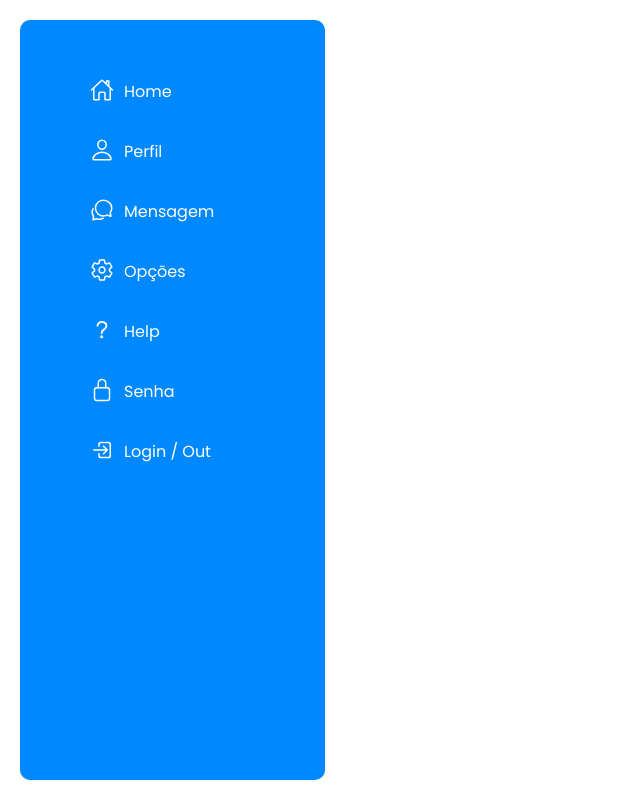
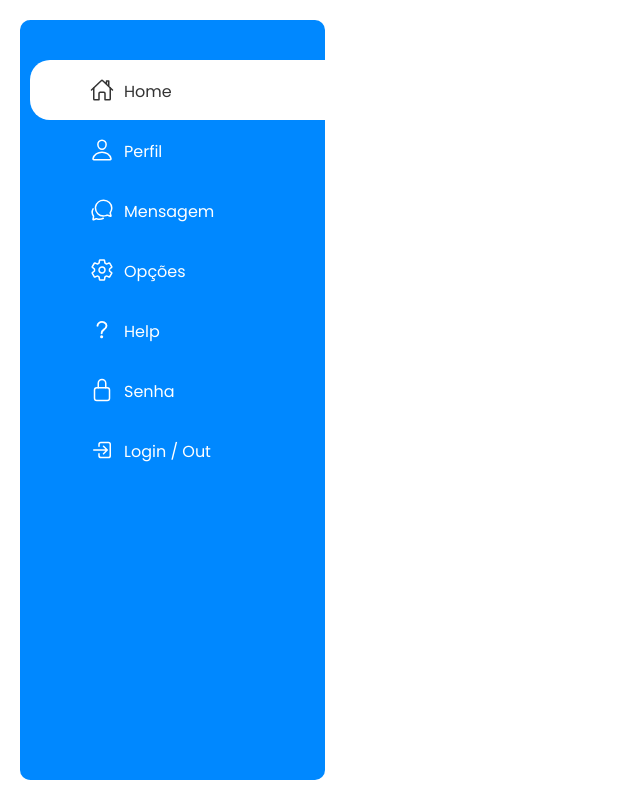
Before and after one commit to DigitalHDR/Menu-Vertical-html-css-javascript, a plain HTML site: page index.html in a window 1280 px wide. Shown: the whole page, without its empty margins (0-640 px from the left). Drawn offline with nearby package versions, Linux system fonts and the light colour scheme.

Commit message:
border-left-radius em li class action

```diff
--- a/index.html
+++ b/index.html
@@ -10,7 +10,7 @@
   <body>
     <div class="navigation">
       <ul>
-        <li class="list">
+        <li class="list action">
           <a href="#">
             <span class="icon"></span>
             <ion-icon name="home-outline"></ion-icon>
--- a/style.css
+++ b/style.css
@@ -40,6 +40,12 @@ body {
 .navigation ul li {
   position: relative;
   width: 100%;
+  border-top-left-radius: 20px;
+  border-bottom-left-radius: 20px;
+}
+
+.navigation ul li.action {
+    background-color:#fff ;
 }
 
 .navigation ul li a {
@@ -50,6 +56,10 @@ body {
   align-items: center;
   text-decoration: none;
   color: #fff;
+}
+
+.navigation ul li.action a {
+    color: #333;
 }
 
 .navigation ul li a .icon {
```
